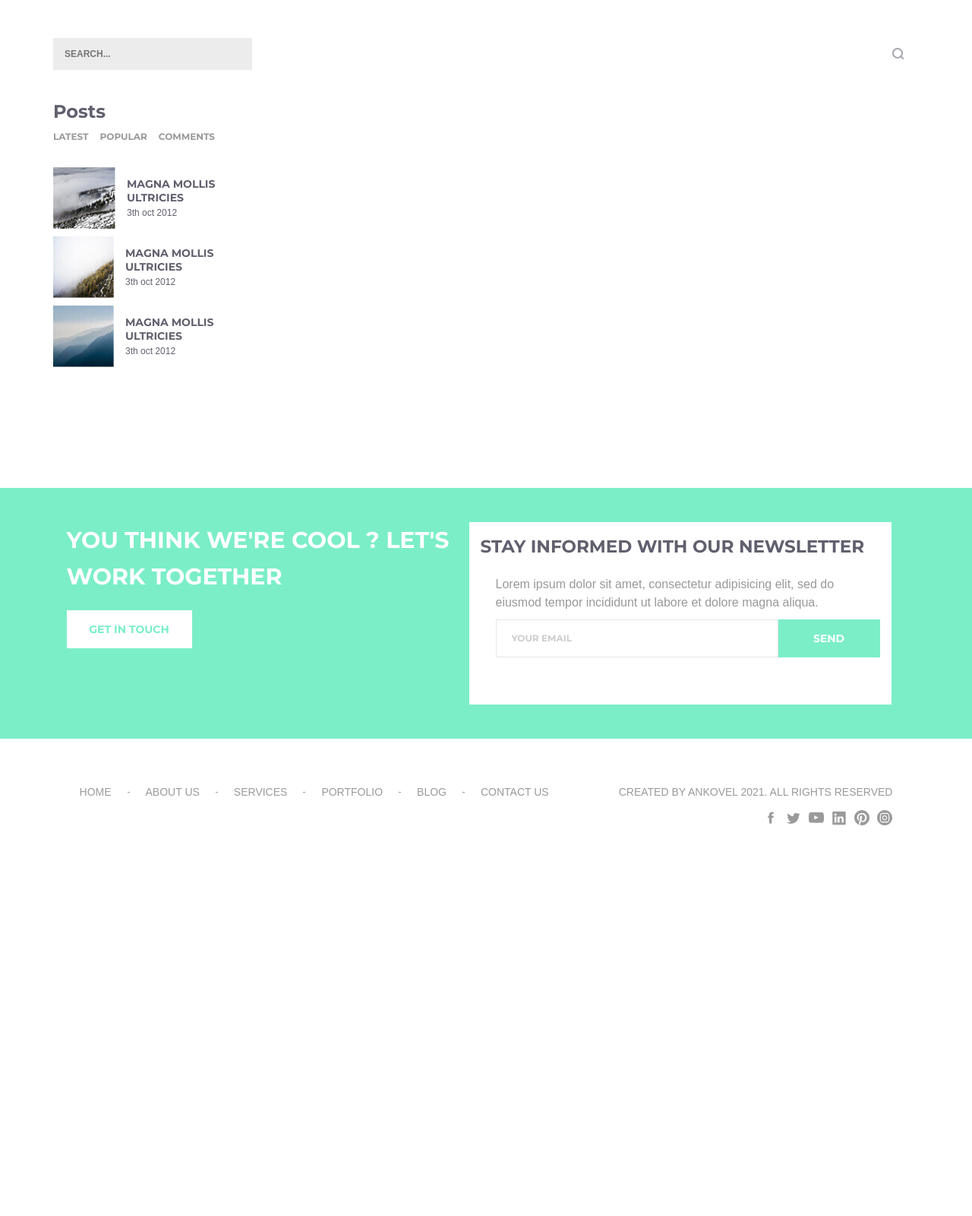
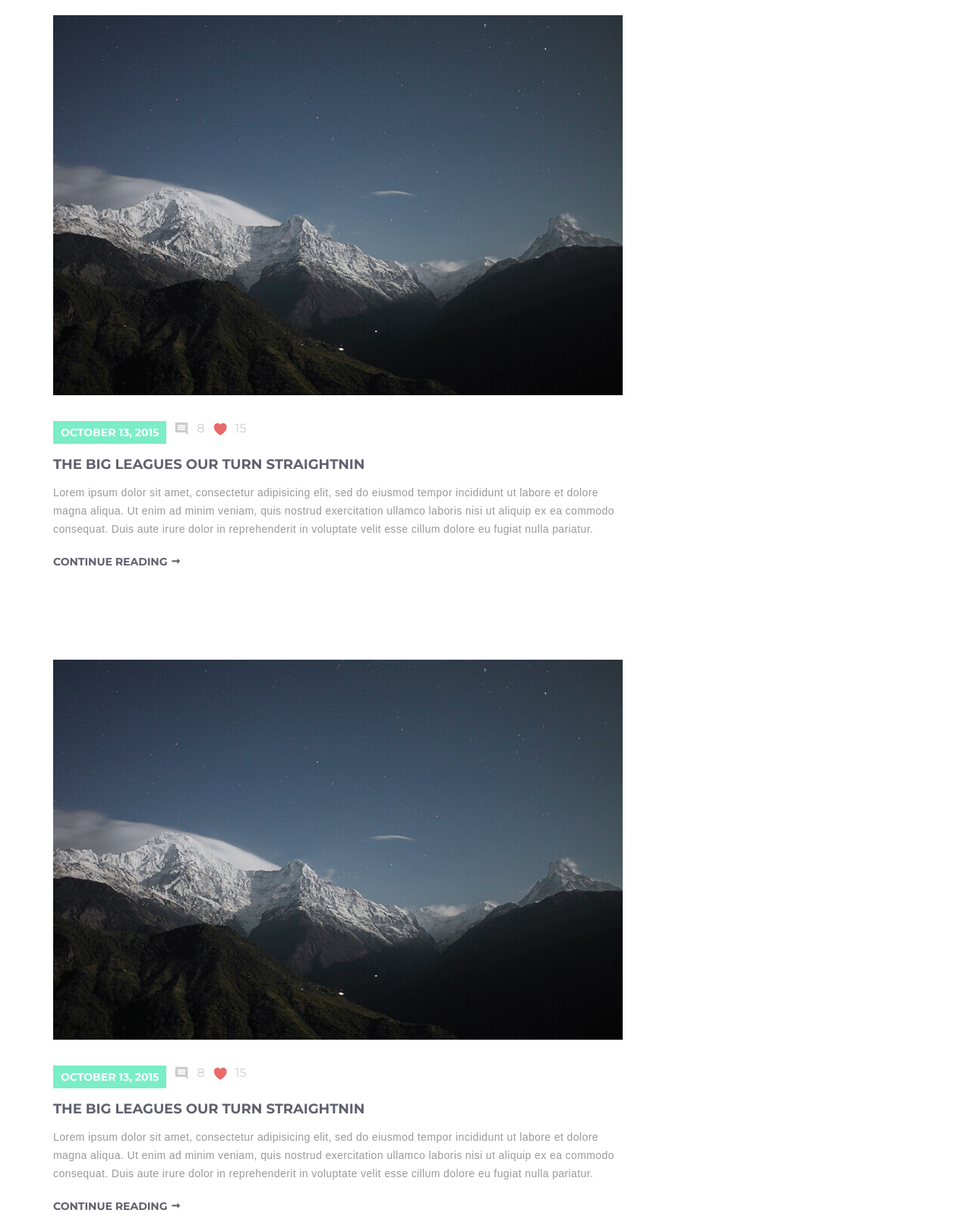
Before and after one commit to ankovel/Akad, a plain HTML site: page blog.html in a window 1280 px wide. Shown: the part 600-2200 px from the top of the page at 76% size. Before the commit the page ends 1740 px from the top, so only its background shows below. Drawn offline with Linux system fonts and the light colour scheme.

Commit message:
Implement blog block for page

```diff
--- a/blog.html
+++ b/blog.html
@@ -45,93 +45,141 @@
             </div>
 
             <div class="banner-info">
-                <h1 class="banner-title">OUR WORK</h1>
-                <a class="banner-link" href="#">HOME / PORTFOLIO</a>
+                <h1 class="banner-title">BLOG POSTS</h1>
+                <a class="banner-link" href="#">HOME / BLOCK</a>
             </div>
         </div>
     </header>
 
-    <div class="sidebar">
+    <div class="blog">
         <div class="main">
+            <div class="blog-wrapper">
+                <img src="./images/img/blog.jpg" alt="blog">
 
-            <form class="sidebar_search">
-                <input id="search" class="search_input" placeholder="search..." type="text" />
-            </form>
+                <div class="blog-content">
 
-            <div class="sidebar-posts">
+                    <span class="blog-data">OCTOBER 13, 2015</span>
 
-                <h2 class="sidebar-title">
-                    Posts
-                </h2>
+                    <span class="blog-icon blog-comment">
+                        <a class="blog-icon_link">
+                            <svg class="blog-svg comment" viewBox="0 0 48 48"  xmlns="http://www.w3.org/2000/svg">
+                                <path d="M43.98 8c0-2.21-1.77-4-3.98-4h-32c-2.21 0-4 1.79-4 4v24c0 2.21 1.79 4 4 4h28l8 8-.02-36zm-7.98 20h-24v-4h24v4zm0-6h-24v-4h24v4zm0-6h-24v-4h24v4z"/><path d="M0 0h48v48h-48z" fill="none"/>
+                            </svg>
+                        </a>
+                        8
+                    </span>
 
-                <ul class="sidebar-posts_list">
-
-                    <li class="sidebar-posts_item">
-
-                        <a class="sidebar-posts_link" href="#">latest</a>
-
-                    </li>
-
-                    <li class="sidebar-posts_item">
-
-                        <a class="sidebar-posts_link" href="#">Popular</a>
-
-                    </li>
-
-                    <li class="sidebar-posts_item">
-
-                        <a class="sidebar-posts_link" href="#">Comments</a>
-
-                    </li>
-
-                </ul>
-
-                <div class="sidebar-posts_wrapper">
-
-                    <div class="sidebar-posts_picture">
-                        <img class="sidebar-posts_img" src="./images/img/post-1.jpg" alt="post-1">
-
-                        <div class="sidebar-posts_picture-info">
-                            <h3 class="sidebar-picture_title">
-                                MAGNA MOLLIS ULTRICIES
-                            </h3>
-                            <span class="sidebar-posts_element">
-                                3th oct 2012
+                    <span class="blog-icon blog-like">
+                        <a class="blog-icon_link">
+                            <svg class="blog-svg like" viewBox="0 0 32 32" width="32px" xml:space="preserve" xmlns="http://www.w3.org/2000/svg" xmlns:xlink="http://www.w3.org/1999/xlink">
+                                <path d="M22.229,4.514c-2.547,0-4.85,1.334-5.919,3.414c-1.07-2.079-3.401-3.414-5.948-3.414  c-3.981,0-9.319,3.209-6.888,11.963C6.251,25.034,16.31,30.065,16.31,30.063c0,0.002,10.044-5.029,12.821-13.586  C31.562,7.723,26.209,4.514,22.229,4.514z"/>
+                            </svg>
+                        </a>
+                        15
                     </span>
                 </div>
 
+                <div class="blog-info">
+
+                    <h2 class="blog-title">
+                        THE BIG LEAGUES OUR TURN STRAIGHTNIN
+                    </h2>
+
+                    <p class="blog-text">
+                        Lorem ipsum dolor sit amet, consectetur adipisicing elit, sed do eiusmod tempor incididunt ut labore et dolore magna aliqua.
+                        Ut enim ad minim veniam, quis nostrud exercitation ullamco laboris nisi ut aliquip ex ea commodo consequat. Duis aute irure dolor
+                        in reprehenderit in voluptate velit esse cillum dolore eu fugiat nulla pariatur.
+                    </p>
+
+                    <a class="more">continue reading</a>
+
+                </div>
             </div>
 
-                    <div class="sidebar-posts_picture">
-                        <img class="sidebar-posts_img" src="./images/img/post-2.jpg" alt="post-1">
+            <div class="blog-wrapper">
+                <img src="./images/img/blog.jpg" alt="blog">
 
-                        <div class="sidebar-posts_picture-info">
-                            <h3 class="sidebar-picture_title">
-                                MAGNA MOLLIS ULTRICIES
-                            </h3>
-                            <span class="sidebar-posts_element">
-                                3th oct 2012
+                <div class="blog-content">
+
+                    <span class="blog-data">OCTOBER 13, 2015</span>
+
+                    <span class="blog-icon blog-comment">
+                        <a class="blog-icon_link">
+                            <svg class="blog-svg comment" viewBox="0 0 48 48"  xmlns="http://www.w3.org/2000/svg">
+                                <path d="M43.98 8c0-2.21-1.77-4-3.98-4h-32c-2.21 0-4 1.79-4 4v24c0 2.21 1.79 4 4 4h28l8 8-.02-36zm-7.98 20h-24v-4h24v4zm0-6h-24v-4h24v4zm0-6h-24v-4h24v4z"/><path d="M0 0h48v48h-48z" fill="none"/>
+                            </svg>
+                        </a>
+                        8
+                    </span>
+
+                    <span class="blog-icon blog-like">
+                        <a class="blog-icon_link">
+                            <svg class="blog-svg like" viewBox="0 0 32 32" width="32px" xml:space="preserve" xmlns="http://www.w3.org/2000/svg" xmlns:xlink="http://www.w3.org/1999/xlink">
+                                <path d="M22.229,4.514c-2.547,0-4.85,1.334-5.919,3.414c-1.07-2.079-3.401-3.414-5.948-3.414  c-3.981,0-9.319,3.209-6.888,11.963C6.251,25.034,16.31,30.065,16.31,30.063c0,0.002,10.044-5.029,12.821-13.586  C31.562,7.723,26.209,4.514,22.229,4.514z"/>
+                            </svg>
+                        </a>
+                        15
                     </span>
                 </div>
 
+                <div class="blog-info">
+
+                    <h2 class="blog-title">
+                        THE BIG LEAGUES OUR TURN STRAIGHTNIN
+                    </h2>
+
+                    <p class="blog-text">
+                        Lorem ipsum dolor sit amet, consectetur adipisicing elit, sed do eiusmod tempor incididunt ut labore et dolore magna aliqua.
+                        Ut enim ad minim veniam, quis nostrud exercitation ullamco laboris nisi ut aliquip ex ea commodo consequat. Duis aute irure dolor
+                        in reprehenderit in voluptate velit esse cillum dolore eu fugiat nulla pariatur.
+                    </p>
+
+                    <a class="more">continue reading</a>
+
+                </div>
             </div>
 
-                    <div class="sidebar-posts_picture">
-                        <img class="sidebar-posts_img" src="./images/img/post-3.jpg" alt="post-1">
+            <div class="blog-wrapper">
+                <img src="./images/img/blog.jpg" alt="blog">
 
-                        <div class="sidebar-posts_picture-info">
-                            <h3 class="sidebar-picture_title">
-                                MAGNA MOLLIS ULTRICIES
-                            </h3>
-                            <span class="sidebar-posts_element">
-                                3th oct 2012
+                <div class="blog-content">
+
+                    <span class="blog-data">OCTOBER 13, 2015</span>
+
+                    <span class="blog-icon blog-comment">
+                        <a class="blog-icon_link">
+                            <svg class="blog-svg comment" viewBox="0 0 48 48"  xmlns="http://www.w3.org/2000/svg">
+                                <path d="M43.98 8c0-2.21-1.77-4-3.98-4h-32c-2.21 0-4 1.79-4 4v24c0 2.21 1.79 4 4 4h28l8 8-.02-36zm-7.98 20h-24v-4h24v4zm0-6h-24v-4h24v4zm0-6h-24v-4h24v4z"/><path d="M0 0h48v48h-48z" fill="none"/>
+                            </svg>
+                        </a>
+                        8
+                    </span>
+
+                    <span class="blog-icon blog-like">
+                        <a class="blog-icon_link">
+                            <svg class="blog-svg like" viewBox="0 0 32 32" width="32px" xml:space="preserve" xmlns="http://www.w3.org/2000/svg" xmlns:xlink="http://www.w3.org/1999/xlink">
+                                <path d="M22.229,4.514c-2.547,0-4.85,1.334-5.919,3.414c-1.07-2.079-3.401-3.414-5.948-3.414  c-3.981,0-9.319,3.209-6.888,11.963C6.251,25.034,16.31,30.065,16.31,30.063c0,0.002,10.044-5.029,12.821-13.586  C31.562,7.723,26.209,4.514,22.229,4.514z"/>
+                            </svg>
+                        </a>
+                        15
                     </span>
                 </div>
 
-                    </div>
+                <div class="blog-info">
+
+                    <h2 class="blog-title">
+                        THE BIG LEAGUES OUR TURN STRAIGHTNIN
+                    </h2>
+
+                    <p class="blog-text">
+                        Lorem ipsum dolor sit amet, consectetur adipisicing elit, sed do eiusmod tempor incididunt ut labore et dolore magna aliqua.
+                        Ut enim ad minim veniam, quis nostrud exercitation ullamco laboris nisi ut aliquip ex ea commodo consequat. Duis aute irure dolor
+                        in reprehenderit in voluptate velit esse cillum dolore eu fugiat nulla pariatur.
+                    </p>
+
+                    <a class="more">continue reading</a>
 
                 </div>
-
             </div>
         </div>
     </div>
--- a/styles.css
+++ b/styles.css
@@ -636,6 +636,85 @@ body {
 }
 
 
+
+.blog-wrapper {
+    margin-top: 120px;
+    width: 750px;
+}
+.blog-content {
+    display: flex;
+    margin-top: 30px;
+}
+.blog-data {
+    padding: 6px 10px;
+    margin-right: 10px;
+    background-color: #7beec7;
+    font-size: 14px;
+    font-weight: bold;
+    color: #ffffff;
+}
+.blog-icon {
+    display: flex;
+    margin-right: 10px;
+    color: #cccccc;
+}
+.blog-icon_link {
+    display: flex;
+    margin-right: 10px;
+}
+.blog-svg {
+    width: 20px;
+    height: 20px;
+    fill: #cccccc;
+}
+.comment:hover {
+    cursor: pointer;
+    fill: #7beec7;
+}
+.blog-comment:hover {
+    cursor: pointer;
+    color: #7beec7;
+}
+.like {
+    fill: #ea6a6a;
+}
+.blog-title {
+    margin-top: 16px;
+    font-size: 18px;
+    font-weight: bold;
+}
+.blog-text {
+    font-family: "OpenSans", sans-serif;
+    margin-top: 15px;
+    margin-bottom: 20px;
+    letter-spacing: 0.4px;
+    font-size: 14px;
+    line-height: 1.71;
+    color: #999999;
+}
+.more {
+    position: relative;
+    margin-right: 5px;
+    cursor: pointer;
+    font-size: 14px;
+    font-weight: bold;
+    text-transform: uppercase;
+}
+.more::after {
+    content: '➞';
+    position: absolute;
+    margin-left: 5px;
+}
+.more:hover::after {
+    color: #7beec7;
+}
+
+
+
+
+
+
+
 .sidebar {
 
 }
```
Also changed, not shown: contact.html (+169 -0 lines), sidebar.html (added, +84 -0 lines), images/icon/comment.svg (added), images/icon/like.svg (added). Lines whose indentation alone changed are shown as unchanged.
